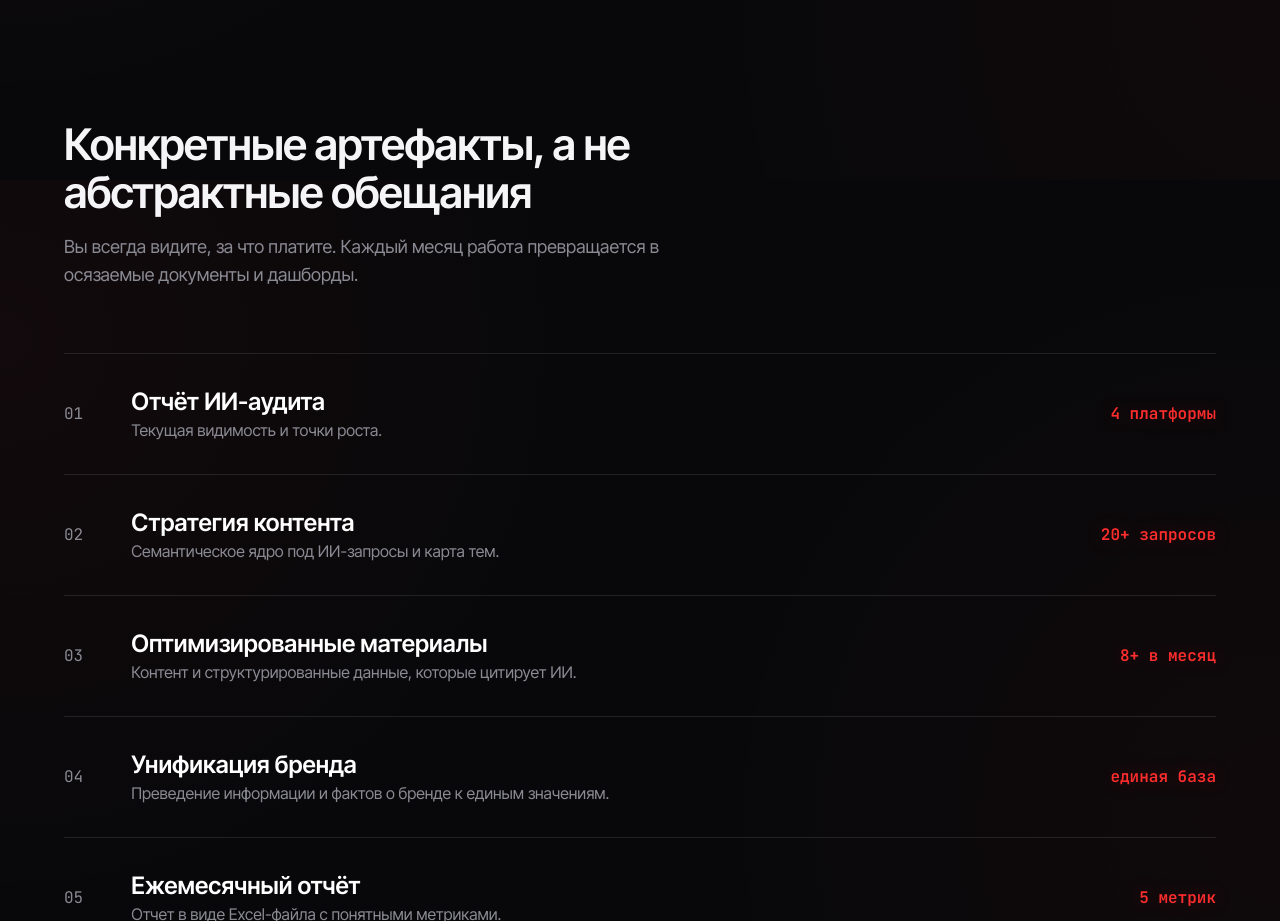
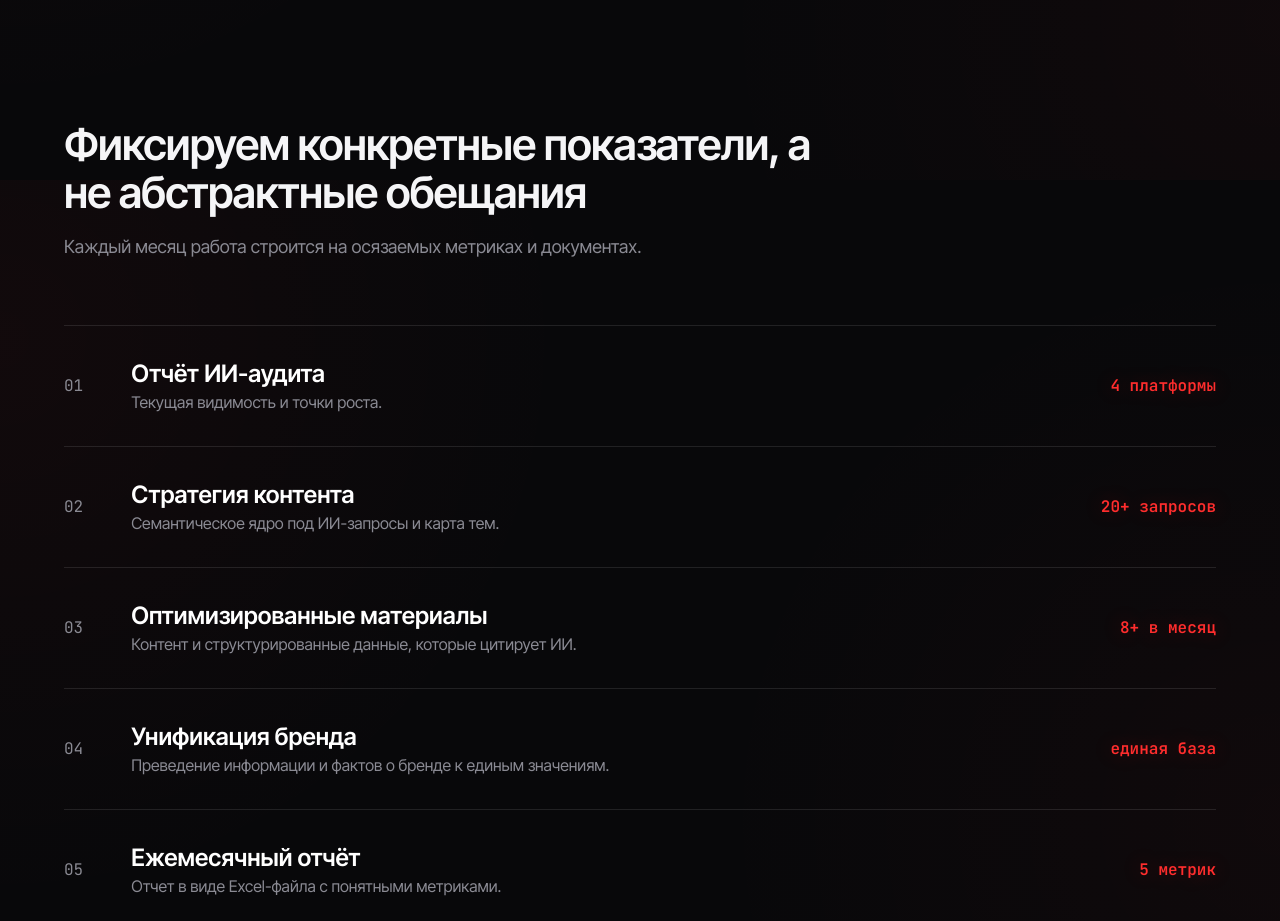
Before and after one commit to Sharhost/geoforce, a Next.js app: page / in a window 1280 px wide. Shown: the part 3820-4741 px from the top of the page. Built offline with nearby package versions, Linux system fonts and the light colour scheme.

Commit message:
Update Deliverables.tsx

```diff
--- a/components/sections/Deliverables.tsx
+++ b/components/sections/Deliverables.tsx
@@ -14,9 +14,9 @@ export function Deliverables() {
     <section className="section relative">
       <div className="container-x">
         <Reveal>
-          <h2 className="h2 max-w-3xl mb-4">Конкретные артефакты, а не абстрактные обещания</h2>
+          <h2 className="h2 max-w-3xl mb-4">Фиксируем конкретные показатели, а не абстрактные обещания</h2>
           <p className="max-w-2xl text-lg" style={{ color: "var(--muted)" }}>
-            Вы всегда видите, за что платите. Каждый месяц работа превращается в осязаемые документы и дашборды.
+            Каждый месяц работа строится на осязаемых метриках и документах.
           </p>
         </Reveal>
 
```
